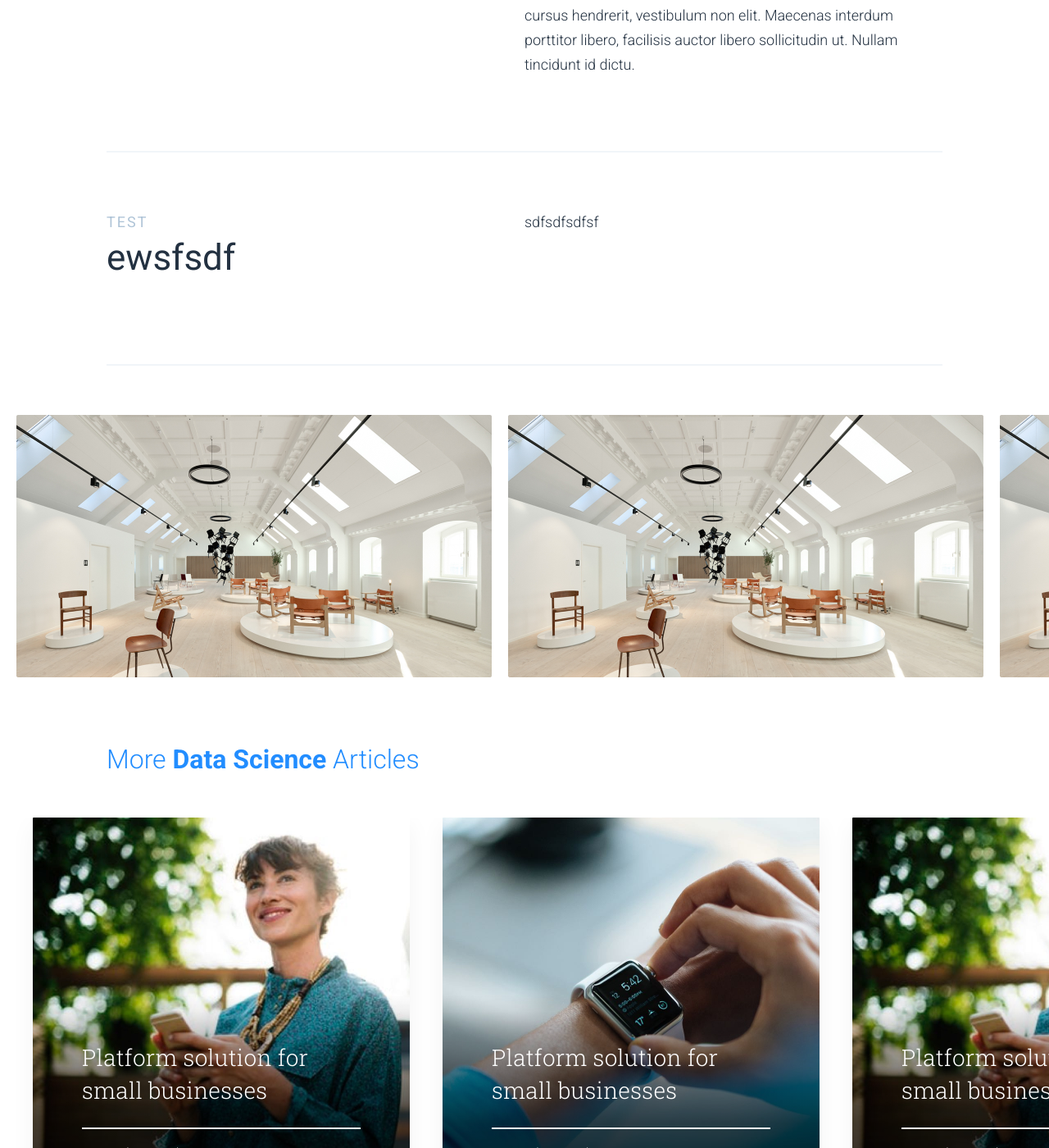
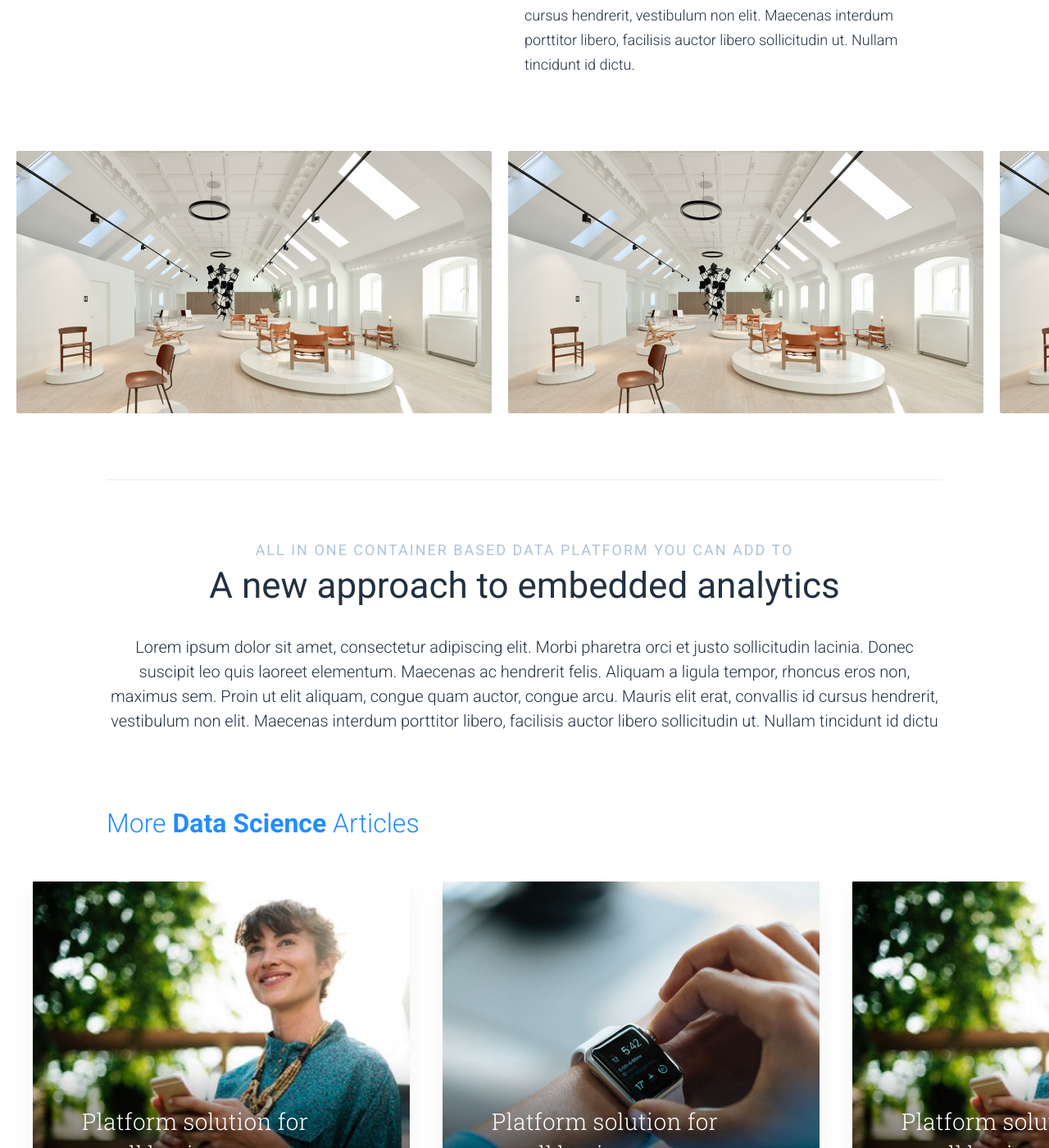
Before and after one commit to keboola/website, a Jekyll site: the page built from _product/analytical-dwh.md, in a window 1280 px wide and 1400 px high, scrolled down 838 px. Shown: the whole window at 82% size. Built offline with Jekyll 4.4.1, drawn with Linux system fonts in a browser that asks for light colours; nearby versions of some CDN libraries.

Commit message:
Update from Forestry.io - Updated analytical-dwh.md

```diff
--- a/_product/analytical-dwh.md
+++ b/_product/analytical-dwh.md
@@ -21,19 +21,30 @@
     libero, facilisis auctor libero sollicitudin ut. Nullam tincidunt id dictu.
   subheadline: Use data to drive your decissions
   headlinesmall: true
+- template: gallery-list
+  block: gallery-list
 - template: horizontal-rule
   block: hr
-- template: article-with-perex
-  block: article-with-perex
-  subheadline: test
-  headline: ewsfsdf
-  content: sdfsdfsdfsf
-- template: horizontal-rule
-  block: hr
-- template: gallery-list
-  block: gallery-list
+- template: article-full
+  block: article-full
+  subheadline: All in one container based data platform you can add to
+  headline: A new approach to embedded analytics
+  content: Lorem ipsum dolor sit amet, consectetur adipiscing elit. Morbi pharetra
+    orci et justo sollicitudin lacinia. Donec suscipit leo quis laoreet elementum.
+    Maecenas ac hendrerit felis. Aliquam a ligula tempor, rhoncus eros non, maximus
+    sem. Proin ut elit aliquam, congue quam auctor, congue arcu. Mauris elit erat,
+    convallis id cursus hendrerit, vestibulum non elit. Maecenas interdum porttitor
+    libero, facilisis auctor libero sollicitudin ut. Nullam tincidunt id dictu
 - template: recent-list
   block: recent-list
   headline: More <strong>Data Science</strong> Articles
+- template: review
+  block: review
+- template: black-panel
+  block: black-panel
+- template: faq
+  block: faq
+- template: ask-demo
+  block: ask-demo
 
 ---
```
Also changed, not shown: .forestry/front_matter/templates/page-builder.yml.
